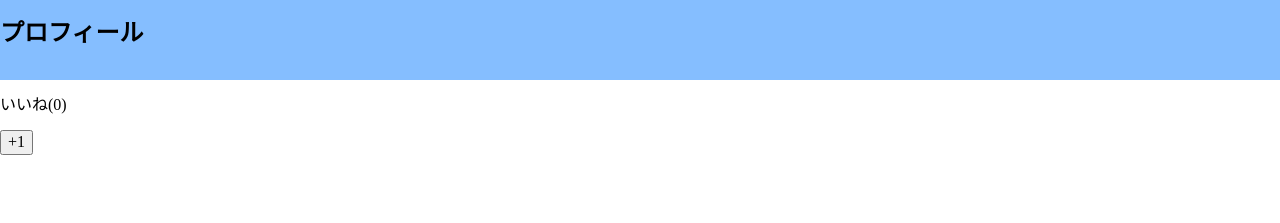
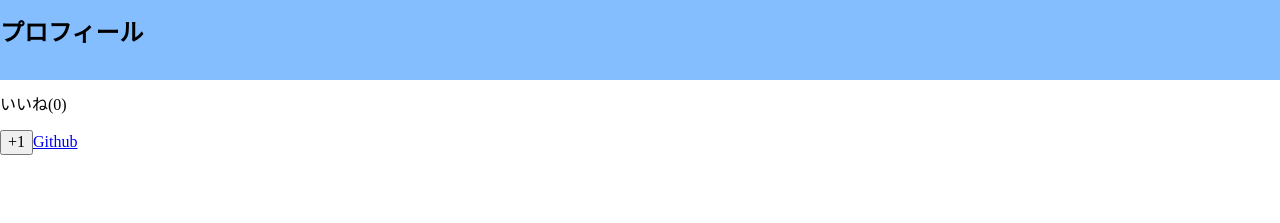
Before and after one commit to macken-hem/vueapp, a Vue app: page / in a window 1280 px wide. Shown: the top 223 px of the page. Built offline with nearby package versions, Linux system fonts and the light colour scheme.

Commit message:
Update LikeNumber.vue

```diff
--- a/src/components/LikeNumber.vue
+++ b/src/components/LikeNumber.vue
@@ -2,6 +2,7 @@
   <div>
     <p>いいね({{ number }})</p>
     <button @click="increment">+1</button>
+    <a v-bind:href ="url">Github</a>
   </div>
 </template>
 
@@ -9,7 +10,8 @@
 export default {
   data() {
     return {
-      number: 0
+      number: 0,
+      url : "https://github.com/macken-hem/vueapp"
     };
   },
   methods: {
```
